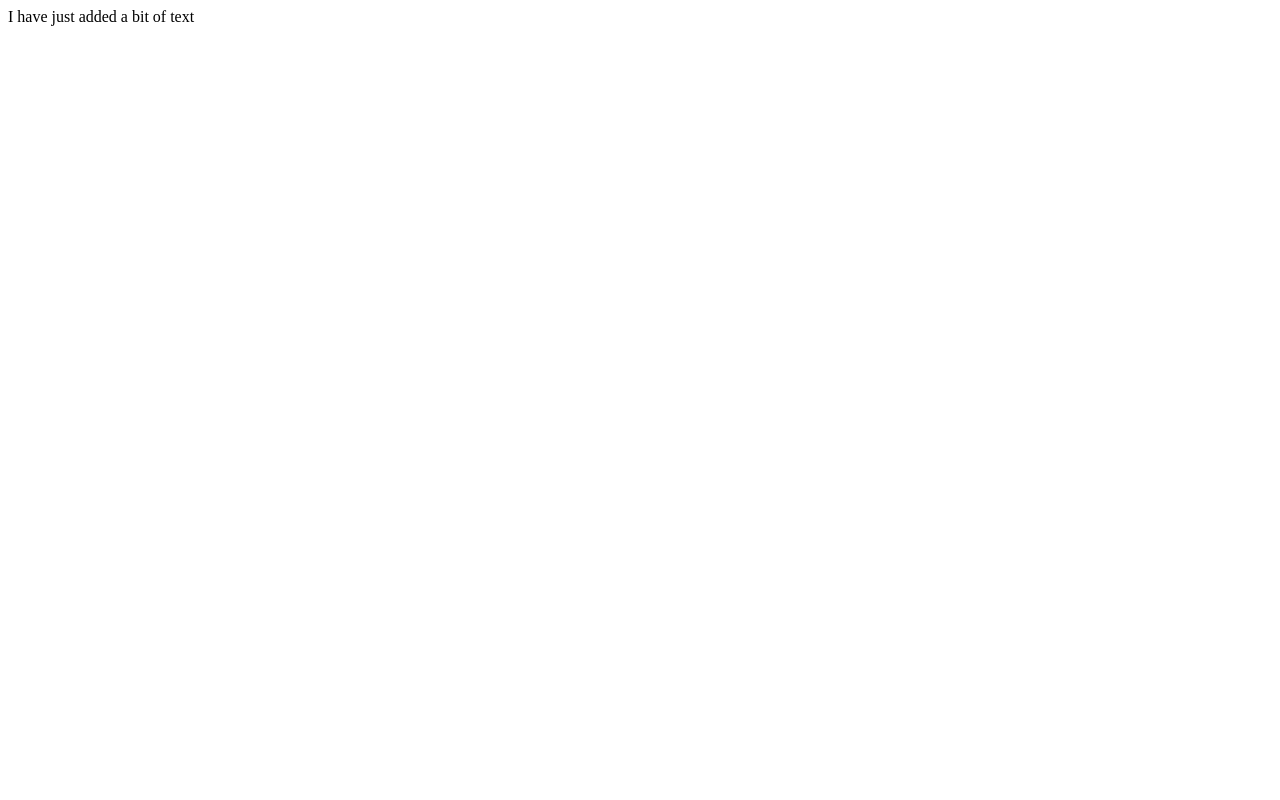
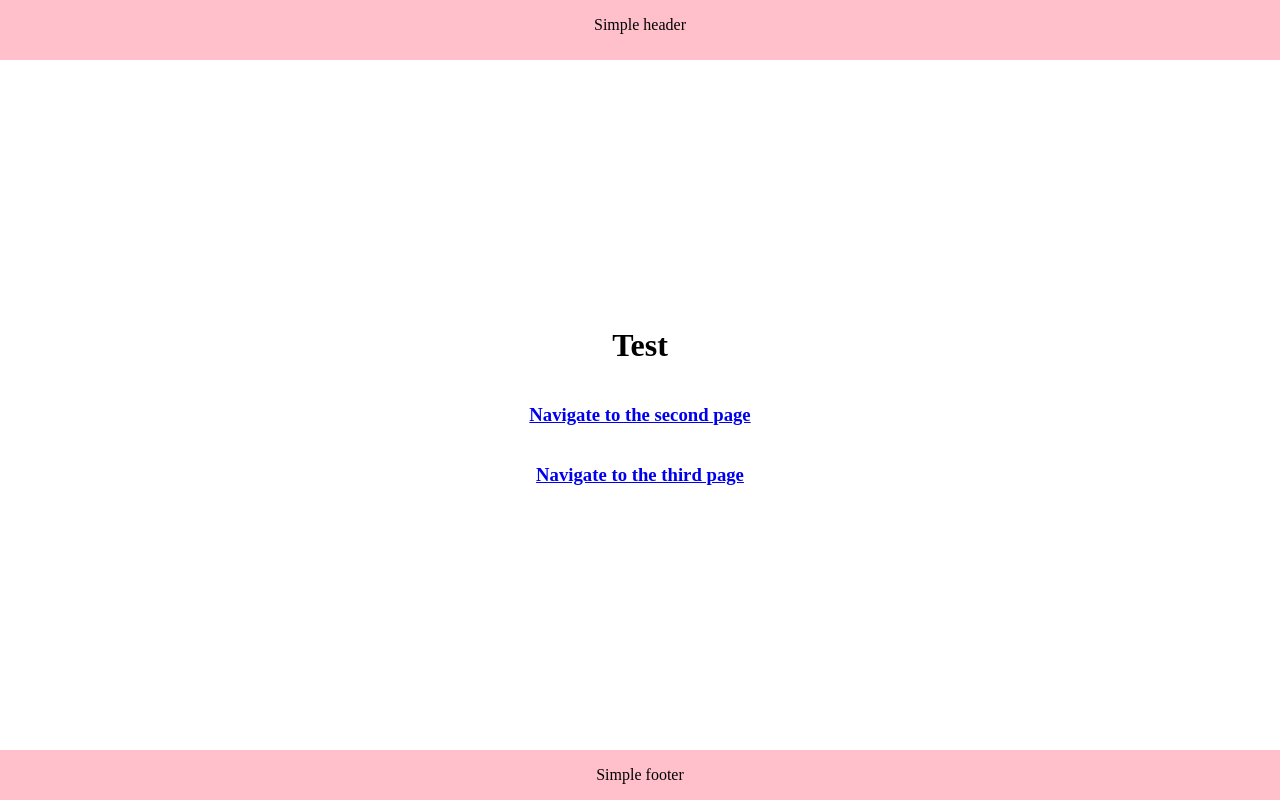
Before and after one commit to Codeedup/React-TravelWebsite, an Astro site: page / in a window 1280 px wide. Built offline with nearby package versions, Linux system fonts and the light colour scheme; Astro itself is replaced by a stand-in of ours.

Commit message:
Grid layout
Created the framework for a simple grid layout. We have a header, main and footer that are attached to a specific part of the grid.
This framework will be helpful for later on when we will add more pages to the app.

```diff
--- a/astro.config.mjs
+++ b/astro.config.mjs
@@ -1,5 +1,9 @@
 // @ts-check
 import { defineConfig } from 'astro/config';
 
+import react from '@astrojs/react';
+
 // https://astro.build/config
-export default defineConfig({});
+export default defineConfig({
+  integrations: [react()]
+});
--- /dev/null
+++ b/src/layouts/Layout.astro
@@ -0,0 +1,80 @@
+---
+
+---
+
+<html lang="en">
+  <head>
+    <meta charset="utf-8" />
+    <meta name="viewport" content="width=device-width" />
+    <title> </title>
+  </head>
+
+  <body>
+
+    <header>
+        <p>Simple header</p>
+    </header>
+
+    <main>
+      <slot />
+    </main>
+
+    <footer>
+      <p>Simple footer</p>
+    </footer>
+
+  </body>
+</html>
+
+<style>
+
+  body {
+    margin: 0;
+    width: 100vw;
+    min-height: 100vh;
+
+    /* Grid setup */
+    display: grid;
+    grid-template-columns: 1fr;
+    grid-template-rows: 60px 1fr 50px;
+  }
+
+  header {
+    /* Grid placement */
+    grid-column-start: 1;
+    grid-column-end: 2;
+    grid-row-start: 1;
+    grid-row-end: 2;
+
+    /* The rest of css */
+    background-color: pink;
+    text-align: center;
+  }
+
+  main {
+    /* Grid placement */
+    grid-column-start: 1;
+    grid-column-end: 2;
+    grid-row-start: 2;
+    grid-row-end: 3;
+
+    /* The rest of css */
+    display:flex;
+    flex-direction:column;
+    align-items:center;
+    justify-content:center;
+  }
+
+  footer {
+    /* Grid placement */
+    grid-column-start: 1;
+    grid-column-end: 2;
+    grid-row-start: 3;
+    grid-row-end: 4;
+
+    /* The rest of css */
+    background-color: pink;
+    text-align: center;
+  }
+
+</style>
--- a/src/pages/index.astro
+++ b/src/pages/index.astro
@@ -1,14 +1,9 @@
+---
+import Layout from "../layouts/Layout.astro"
 ---
 
----
-
-<html lang="en">
-	<head>
-		<meta charset="utf-8" />
-		<meta name="viewport" content="width=device-width" />
-		<title></title>
-	</head>
-	<body>
-		I have just added a bit of text
-	</body>
-</html>
+<Layout client:side>
+	<h1> Test</h1>
+	<h3> <a href="./testLayout">Navigate to the second page</a> </h3>
+	<h3> <a href="./secondTest">Navigate to the third page</a> </h3>
+</Layout>
```
Also changed, not shown: package.json (+6 -1 lines), src/pages/secondTest.astro (added, +8 -0 lines), src/pages/testLayout.astro (added, +8 -0 lines), tsconfig.json (+11 -2 lines), 1 other file.
